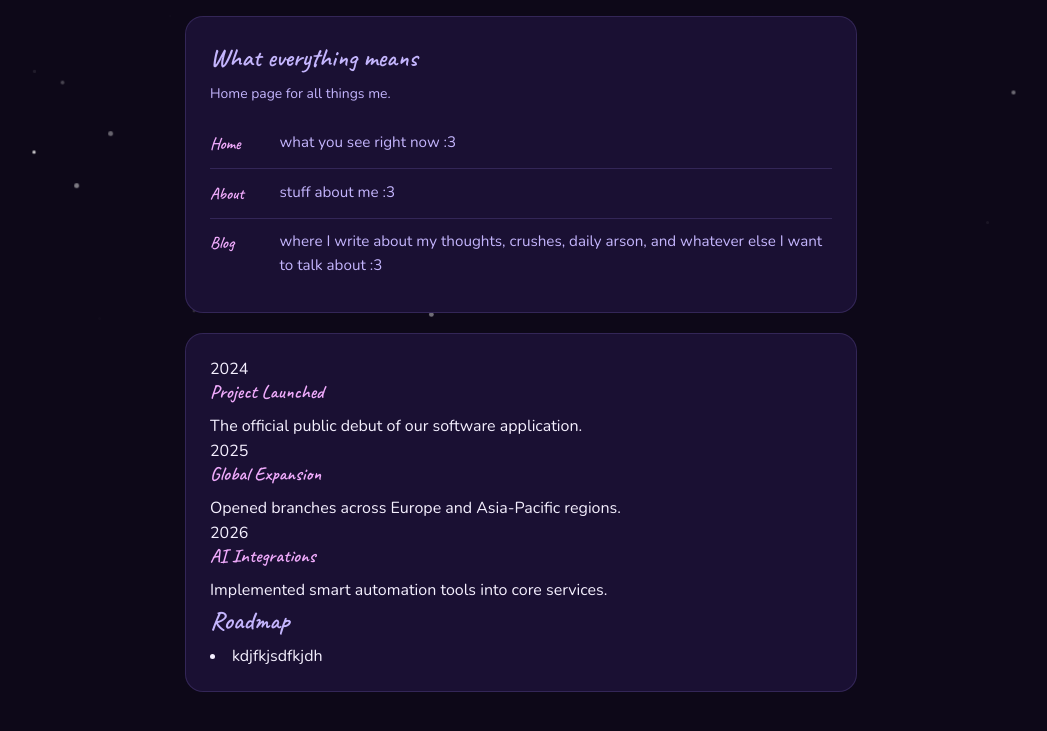
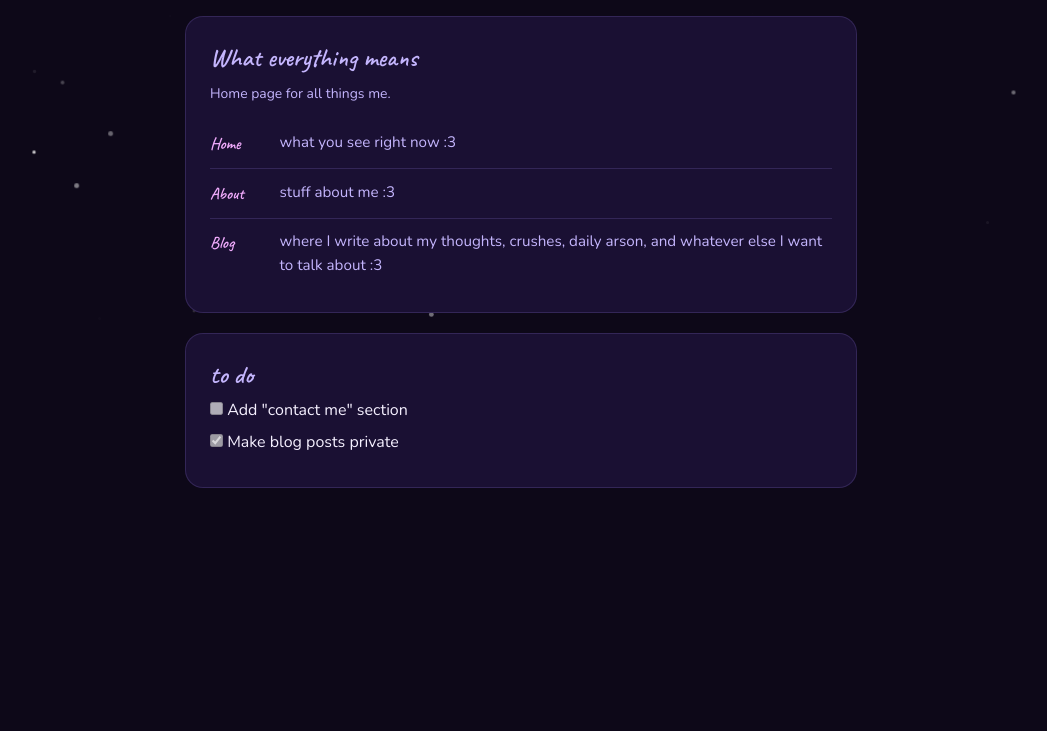
Before and after one commit to PuffBumple/my-site, an Astro site: page / in a window 1280 px wide. Shown: the part 405-1136 px from the top of the page, without its empty margins (119-1166 px from the left). After the commit the page ends 992 px from the top, so only its background shows below. Built offline with nearby package versions, Linux system fonts and the light colour scheme; Astro itself is replaced by a stand-in of ours.

Commit message:
Refactor middleware for improved blog authentication and enhance index page layout

```diff
--- a/src/pages/blog-login.astro
+++ b/src/pages/blog-login.astro
@@ -16,7 +16,7 @@ if (Astro.request.method === "POST") {
     }
 
     if (String(passwordInput) === String(BLOG_PASSWORD)) {
-      // ✅ FIX: Use Astro's native cookies set API instead of response headers
+      // FIX: Use Astro's native cookies set API instead of response headers
       Astro.cookies.set("blog_auth", "authenticated", {
         path: "/blog",
         httpOnly: true,
--- a/src/pages/index.astro
+++ b/src/pages/index.astro
@@ -36,39 +36,14 @@ import Layout from '../layouts/Layout.astro';
   </div>
 
   <div class="card">
-      <div class="timeline">
-  <!-- Milestone 1 -->
-  <div class="timeline-item">
-    <div class="timeline-dot"></div>
-    <div class="timeline-date"><time datetime="2024">2024</time></div>
-    <div class="timeline-content">
-      <h3>Project Launched</h3>
-      <p>The official public debut of our software application.</p>
-    </div>
+    <h2>to do</h2>
+    <label style="display: block; margin-bottom: 10px;">
+      <input type="checkbox" disabled />
+      <span>  Add "contact me" section</span>
+    </label>
+    <label style="display: block; margin-bottom: 10px;">
+      <input type="checkbox" checked disabled />
+      <span>  Make blog posts private</span>
+    </label>
   </div>
-
-  <!-- Milestone 2 -->
-  <div class="timeline-item">
-    <div class="timeline-dot"></div>
-    <div class="timeline-date"><time datetime="2025">2025</time></div>
-    <div class="timeline-content">
-      <h3>Global Expansion</h3>
-      <p>Opened branches across Europe and Asia-Pacific regions.</p>
-    </div>
-  </div>
-
-  <!-- Milestone 3 -->
-  <div class="timeline-item">
-    <div class="timeline-dot"></div>
-    <div class="timeline-date"><time datetime="2026">2026</time></div>
-    <div class="timeline-content">
-      <h3>AI Integrations</h3>
-      <p>Implemented smart automation tools into core services.</p>
-    </div>
-  </div>
-</div><h2>Roadmap</h2>
-    <li>kdjfkjsdfkjdh</li>
-  </div>
-
-
 </Layout>
```
Also changed, not shown: src/middleware.js (+23 -7 lines), 1 other file.
